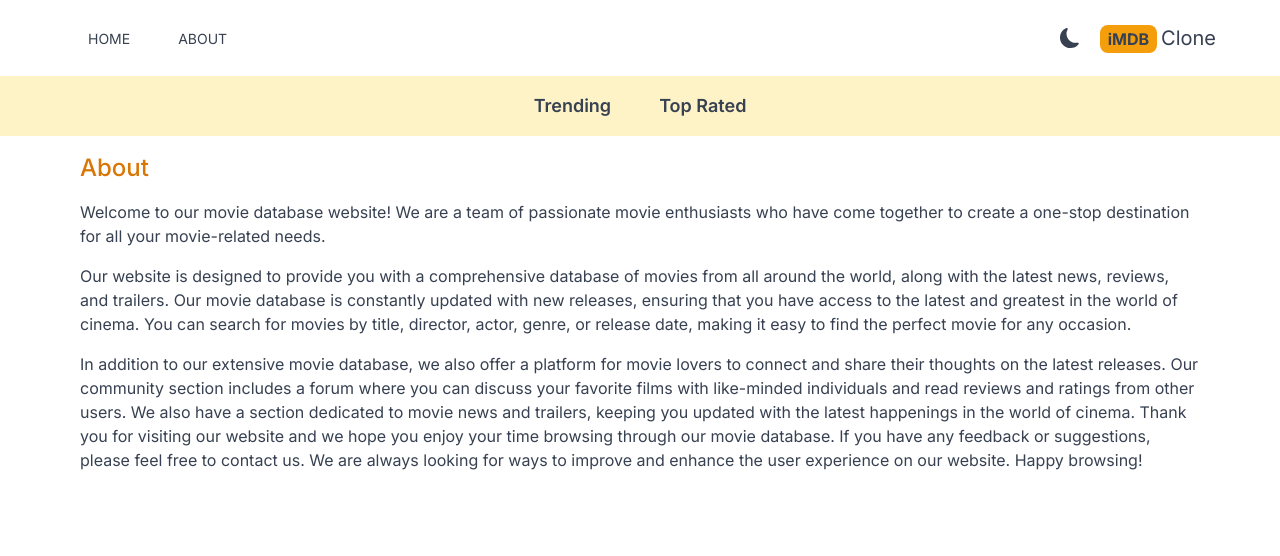
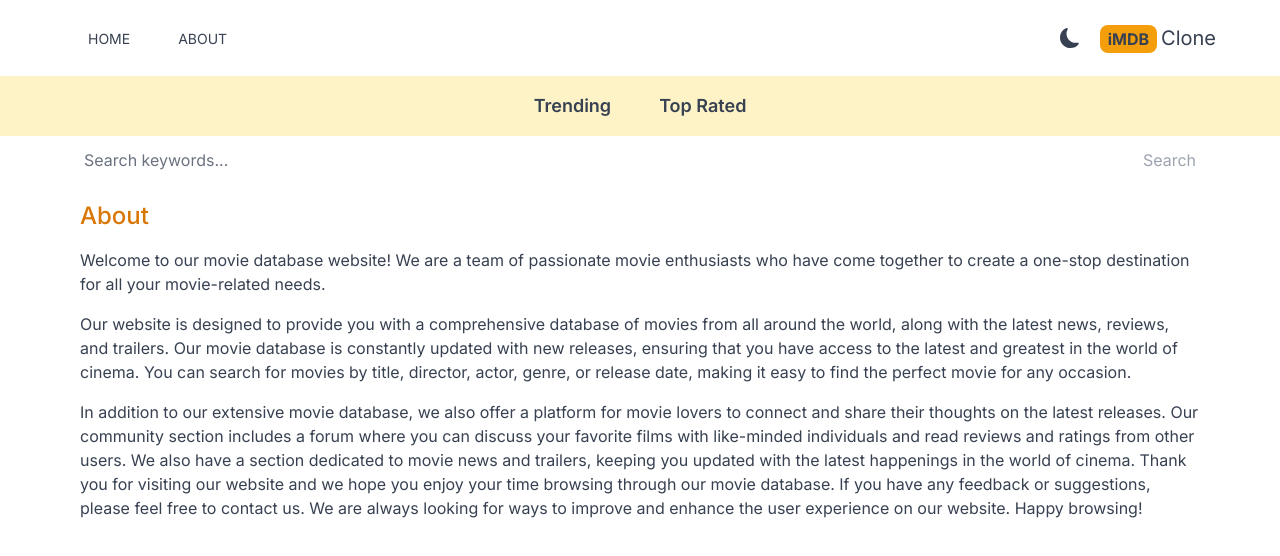
Before and after one commit to zzrose/iMDB, a Next.js app: page /about in a window 1280 px wide. Shown: the top 556 px of the page. Built offline with nearby package versions, Linux system fonts and the light colour scheme.

Commit message:
add search ability

```diff
--- a/src/app/layout.jsx
+++ b/src/app/layout.jsx
@@ -1,6 +1,7 @@
 
 import Header from '@/components/Header'
 import Navbar from '@/components/Navbar'
+import SearchBox from '@/components/SearchBox'
 import './globals.css'
 import { Inter } from 'next/font/google'
 import Providers from './Providers'
@@ -18,12 +19,9 @@ export default function RootLayout({ children }) {
 
       <body className={inter.className}>
         <Providers>
-          {/* Header */}
           <Header />
-
-          {/* Navbar */}
           <Navbar />
-          {/* SearchBox */}
+          <SearchBox />
 
           { children }
         </Providers>
--- /dev/null
+++ b/src/app/search/[searchTerm]/page.jsx
@@ -0,0 +1,21 @@
+import React from 'react'
+import Results from '@/components/Results'
+
+export default async function SearchPage({params}) {
+  const res = await fetch(`https://api.themoviedb.org/3/search/movie?api_key=${process.env.API_KEY}&query=${params.searchTerm}&language=en-US&include_adult=false`)
+
+  if(!res.ok) {
+    throw new Error('Error fetching data')
+  }
+
+  const data = await res.json()
+  const results = data.results
+  return (
+    <div>
+      {results && results.length === 0 && (
+        <h1 className='text-center pt-6'>No results found</h1>
+      )}
+      {results && <Results results={results}/>}
+    </div>
+  )
+}
--- /dev/null
+++ b/src/components/SearchBox.jsx
@@ -0,0 +1,36 @@
+"use client"
+
+import React, { useState } from 'react'
+import { useRouter } from 'next/navigation'
+
+export default function SearchBox() {
+  const [search, setSearch] = useState('')
+  const router = useRouter()
+  function handleSubmit(e) {
+    e.preventDefault()
+    if (!search) return
+    router.push(`/search/${search}`)
+  }
+
+
+  return (
+    <form
+      onSubmit={handleSubmit}
+      className='flex max-w-6xl mx-auto justify-between items-center px-5'>
+      <input
+        value={search}
+        onChange={(e) => setSearch(e.target.value)}
+        type="text"
+        placeholder='Search keywords...'
+        className='w-full h-12 bg-transparent flex-1 outline-none placeholder-gray-500 rounded-sm'
+      />
+      <button
+        type='submit'
+        disabled={!search}
+        className='text-amber-600 disabled:text-gray-400'
+      >
+        Search
+      </button>
+    </form>
+  )
+}
```
